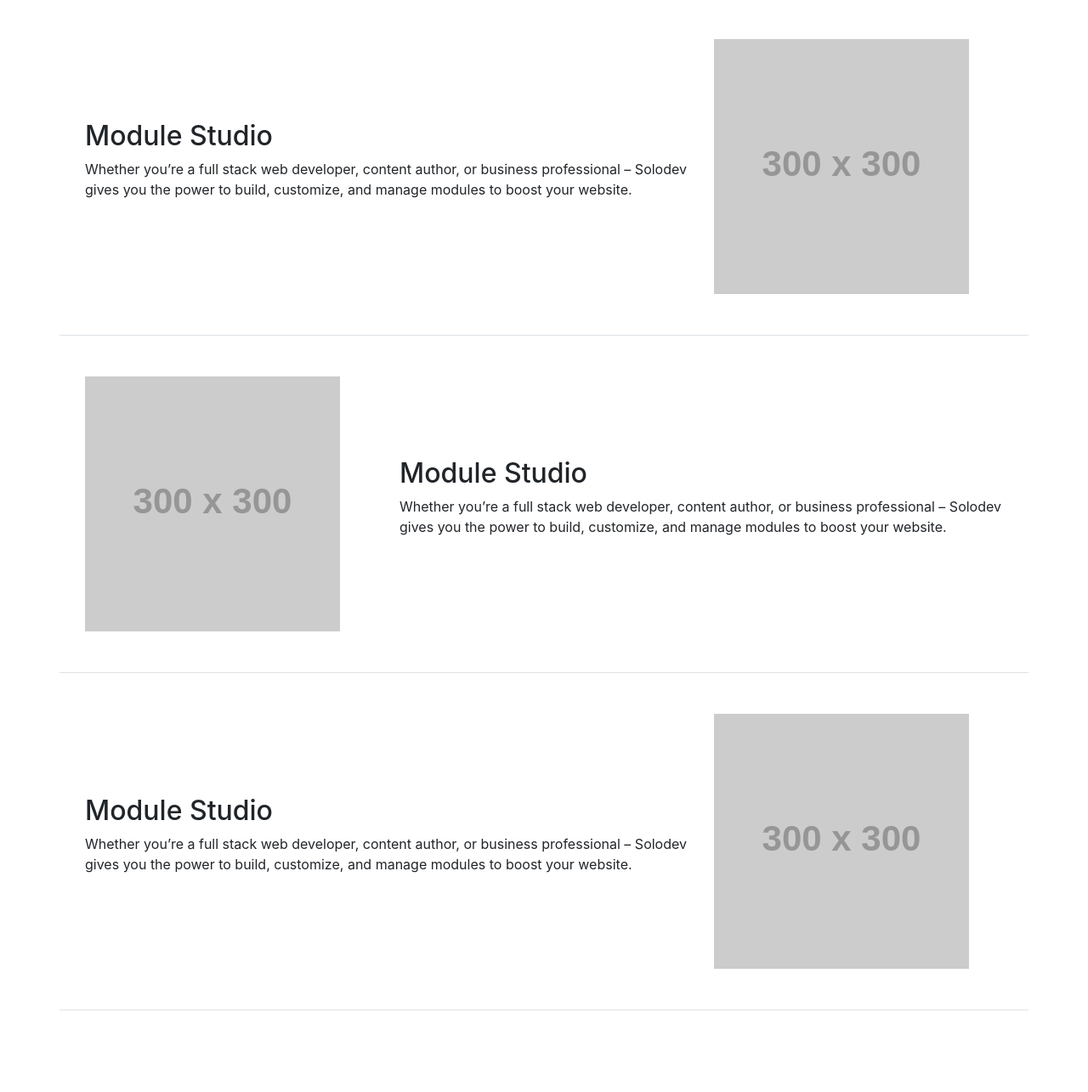
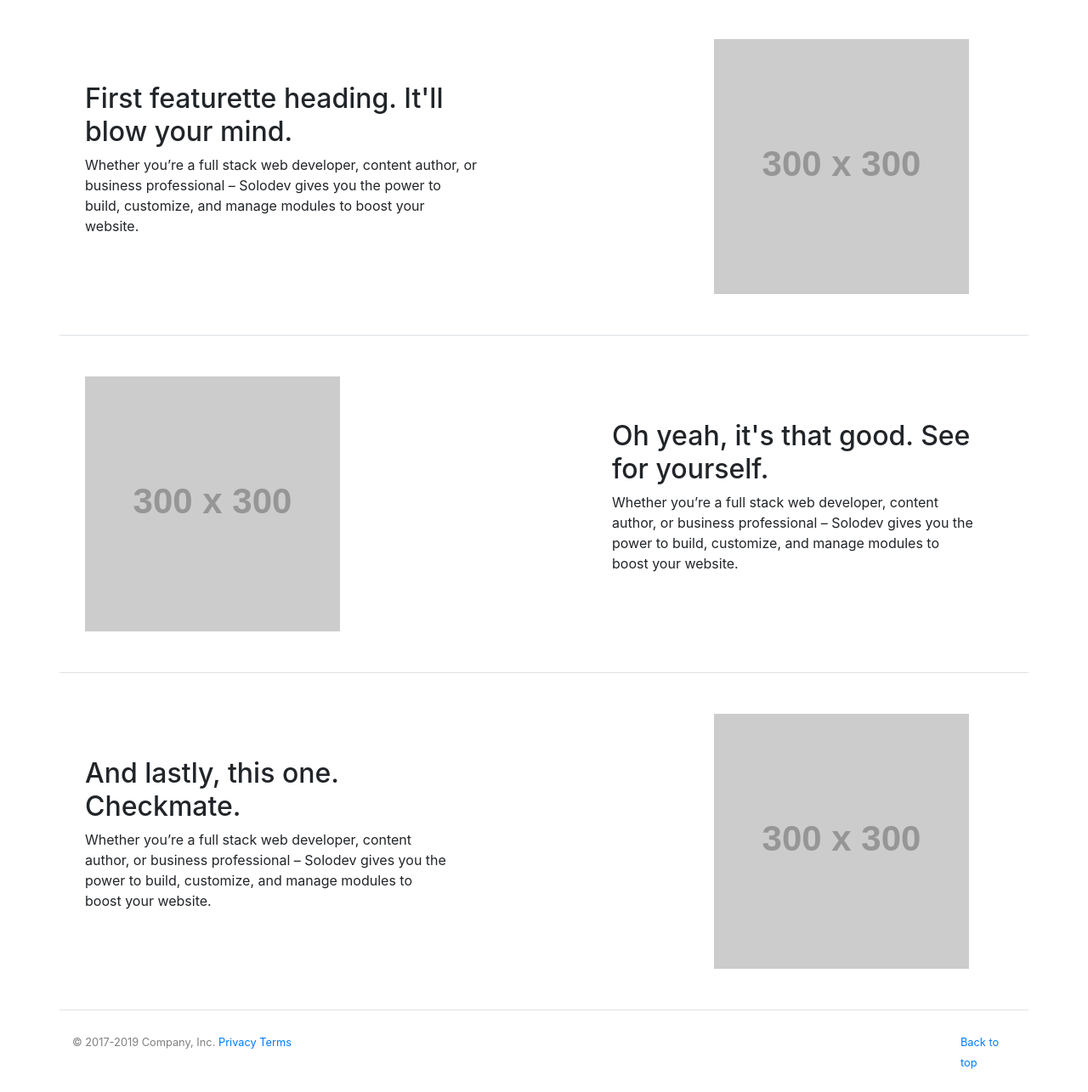
Before and after one commit to KasraTabrizi/Exercise-Carousel, a plain HTML site: page index.html in a window 1280 px wide. Shown: the part 1050-2335 px from the top of the page at 85% size. Before the commit the page ends 2239 px from the top, so only its background shows below. Drawn offline with nearby package versions, Linux system fonts and the light colour scheme; placeholder pictures from the web are drawn by us.

Commit message:
added footer

```diff
--- a/index.html
+++ b/index.html
@@ -118,8 +118,8 @@
     <div class="container mt-5 pb-5 border-bottom">
         <div class="row m-5 m-auto">
             <div class="col-sm-8 ml-auto d-flex align-items-center mt-4 mt-md-0">
-                <div>
-                    <h2>Module Studio</h2>
+                <div style="width: 65%;">
+                    <h2>First featurette heading. It'll blow your mind.</h2>
                     <p class="margin-top-s">Whether you&rsquo;re a full stack web developer, content author, or business professional &ndash; Solodev gives you the power to build, customize, and manage modules to boost your website.
                     </p>
                 </div>
@@ -135,20 +135,19 @@
                 <img src="https://via.placeholder.com/300.png" alt="">
             </div>
             <div class="col-sm-8 ml-auto d-flex align-items-center mt-4 mt-md-0">
-                <div>
-                    <h2>Module Studio</h2>
+                <div style="width: 60%; margin-left: 250px;">
+                    <h2>Oh yeah, it's that good. See for yourself.</h2>
                     <p class="margin-top-s">Whether you&rsquo;re a full stack web developer, content author, or business professional &ndash; Solodev gives you the power to build, customize, and manage modules to boost your website.
                     </p>
                 </div>
             </div>
-
         </div>
     </div>
     <div class="container mt-5 pb-5 border-bottom">
         <div class="row m-5 m-auto">
             <div class="col-sm-8 ml-auto d-flex align-items-center mt-4 mt-md-0">
-                <div>
-                    <h2>Module Studio</h2>
+                <div style="width: 60%;">
+                    <h2>And lastly, this one. Checkmate.</h2>
                     <p class="margin-top-s">Whether you&rsquo;re a full stack web developer, content author, or business professional &ndash; Solodev gives you the power to build, customize, and manage modules to boost your website.
                     </p>
                 </div>
@@ -158,6 +157,21 @@
             </div>
         </div>
     </div>
+    <footer id="sticky-footer" class="py-4 bg-white text-black-50">
+        <div class="container">
+            <div class="row justify-content-between">
+                <div class="col-4">
+                    <small>&copy; 2017-2019 Company, Inc.
+                      <a href="">Privacy</a>
+                      <a href="">Terms</a>
+                    </small>
+                </div>
+                <div class="col-1">
+                    <small><a href="#" id="back-to-top">Back to top</a></small>
+                </div>
+            </div>
+        </div>
+    </footer>
     <!-- Optional JavaScript -->
     <!-- jQuery first, then Popper.js, then Bootstrap JS -->
     <script src="https://code.jquery.com/jquery-3.3.1.slim.min.js" integrity="sha384-q8i/X+965DzO0rT7abK41JStQIAqVgRVzpbzo5smXKp4YfRvH+8abtTE1Pi6jizo" crossorigin="anonymous"></script>
```
